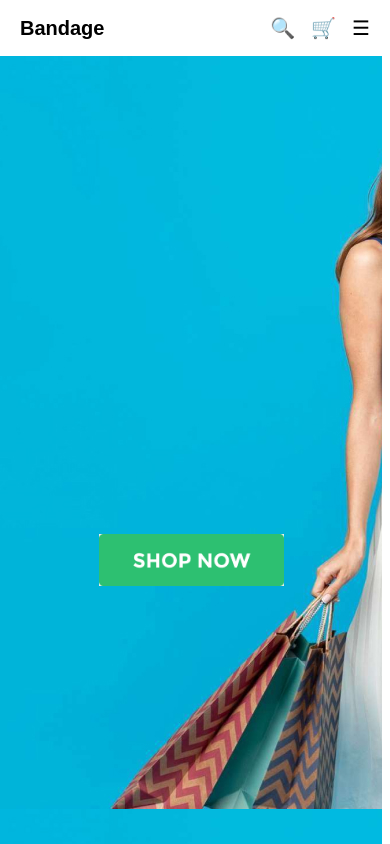
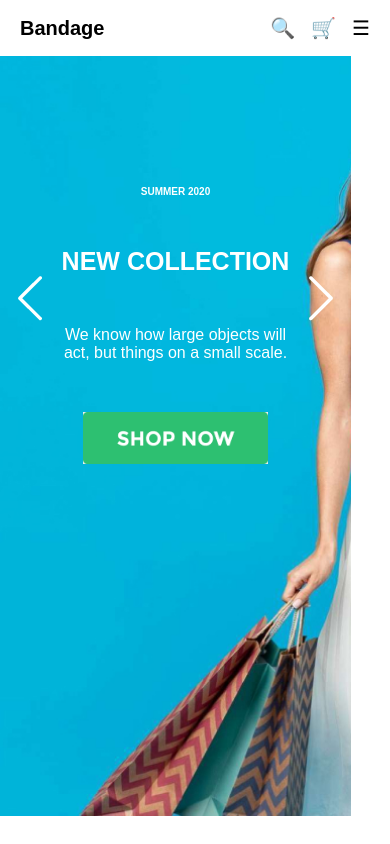
Before and after one commit to caner-baysal/e-commerce-project, a React (Vite) app: page / in a window 390 px wide. Shown: the top 844 px of the page. Built offline with nearby package versions, Linux system fonts and the light colour scheme.

Commit message:
4th commit - homepage+hero mobile

```diff
--- a/src/App.css
+++ b/src/App.css
@@ -51,19 +51,71 @@ body {
 }
 
 .hero {
-  height: 118vh;
-  width:98vw;
+  height: 90vh;
+  width:90vw;
   background-image: url("./design/product-slide-1.jpg");
-
+  background-repeat: no-repeat;
+  background-size: cover;
+  background-position: center;
+  color: white;
+  text-align: center;
 }
 
 .hero-content {
   display:flex;
   justify-content: center;
-  padding-top: 125%;
+  padding-top: 70px;
+  flex-direction: column;
+  align-items: center;
+}
+
+.season {
+  margin-top: 60px;
+  font-weight: bold;
+  font-size: 10px;
+}
+
+.collection {
+  margin-top: 50px;
+  font-weight: bold;
+  font-size: 25px;
+}
+
+.nav-btn {
+  width: 90%;
+  display:flex;
+  justify-content: space-between;
+}
+
+.left-btn {
+  background-image: url("./design/carousel-control-prev.png");
+  background-color: transparent;
+  height: 50px;
+  width: 24px;
+  border: none;
+  cursor: pointer;
+  background-repeat: no-repeat;
+}
+
+.right-btn {
+  background-image: url("./design/carousel-control-next.png");
+  background-color: transparent;
+  height: 50px;
+  width: 24px;
+  border: none;
+  cursor: pointer;
+  background-repeat: no-repeat;
+}
+
+.desc {
+  text-align: center;
+  padding-left: 15%;
+  padding-right: 15%;
+  font-weight: normal;
 }
 
 .shop-now-btn {
+  margin-top: 50px;
   width: 185px;
   height: 52px;
   background-image: url("./design/button.png");
--- a/src/App.jsx
+++ b/src/App.jsx
@@ -28,6 +28,14 @@ function App() {
       <main>
         <section className="hero" style={{display: isOpen ? 'none' : 'block'}}>
           <div className='hero-content'>
+            <p className="season">SUMMER 2020</p>
+            <p className="collection">NEW COLLECTION</p>
+            <div className='nav-btn'>
+              <button className='left-btn'></button><button className='right-btn'></button>
+            </div>
+            <p className="desc">
+              We know how large objects will act, but things on a small scale.
+            </p>
             <button className='shop-now-btn'></button>
           </div>
         </section>
```
